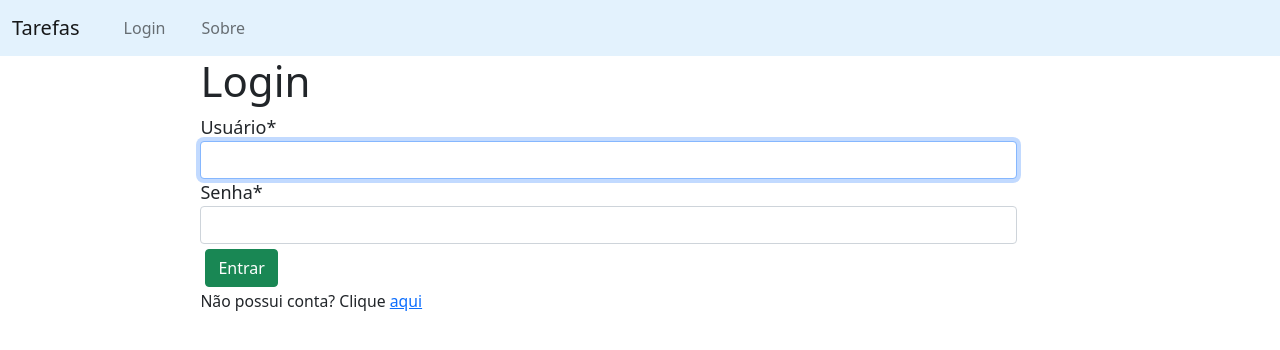
After one commit to cassio645/project, a Django app: page /accounts/login/ in a window 1280 px wide. The commit adds this page. Shown: the top 350 px of the page. Run offline with Django 3.2, Linux system fonts and the light colour scheme; some libraries are stand-ins or nearby versions.

Commit message:
feito parte de atenticacao

```diff
--- /dev/null
+++ b/project/accounts/templates/registration/login.html
@@ -0,0 +1,15 @@
+{% extends 'base.html' %}
+{% block title %}Login{% endblock %}
+{% load crispy_forms_tags %}
+
+{% block content %}
+<div class="col-sm" id="auth-centralize">
+    <h1>Login</h1>
+    <form method="post">
+        {% csrf_token %}
+        {{ form|crispy }}
+        <input class="btn btn-success" type="submit" value="Entrar">
+    </form>
+    <p><small>Não possui conta? Clique <a href="{% url 'auth:signup' %}">aqui</a></small></p>
+</div>
+{% endblock %}
--- a/project/accounts/urls.py
+++ b/project/accounts/urls.py
@@ -1,7 +1,19 @@
 from django.urls import path
 
+from django.contrib.auth import views as auth_views
 from . import views
 
+app_name = "auth"
+
 urlpatterns = [
+    path("login/", auth_views.LoginView.as_view(), name="login"),
+    path("logout/", auth_views.LogoutView.as_view(), name="logout"),
+    path("cadastro/", views.SignupView.as_view(), name="signup"),
+
 
 ]
+
+'''path("cadastro/", views.SignupView.as_view(), name="signup"),
+path("login/", views.LoginView.as_view(), name="login"),
+path("logout/", views.LogoutView.as_view(),
+name="logout"),'''
--- a/project/project/settings.py
+++ b/project/project/settings.py
@@ -133,3 +133,8 @@ DEFAULT_AUTO_FIELD = 'django.db.models.BigAutoField'
 
 # crispy
 CRISPY_TEMPLATE_PACK = 'bootstrap4'
+
+# auth redirect
+LOGIN_REDIRECT_URL = "/"
+LOGIN_URL = 'login'
+LOGOUT_REDIRECT_URL = 'login'
--- a/project/todo/static/css/style.css
+++ b/project/todo/static/css/style.css
@@ -2,6 +2,13 @@
 .nav-item{
   padding-left: 20px;
 }
+
+/* botoes no geral*/
+.btn {
+  margin-top: 5px;
+  margin-left: 5px;
+}
+
 
 /* lista de tarefas */
 #table1 {
@@ -55,8 +62,6 @@
 
 
 /* icones de status da lista */
-
-
 #check{
   color:rgb(16, 187, 10);
   margin-left: 20px;
@@ -66,3 +71,14 @@
   color:rgb(207, 21, 21);
   margin-left: 20px;
 }
+
+/* auth */
+#auth-centralize{
+  font-size: 18px;
+  margin-right: 20%;
+  margin-left: 15%;
+}
+
+#auth-centralize h1{
+  font-size: 42px;
+}
--- a/project/todo/templates/base.html
+++ b/project/todo/templates/base.html
@@ -14,7 +14,11 @@
 <body>
       <nav class="navbar navbar-expand-lg navbar-light" style="background-color: #e3f2fd;">
           <div class="container-fluid">
-            <a class="navbar-brand" href="/">Tarefas</a>
+            {% if request.user.is_authenticated %}
+              <a class="navbar-brand" href="/">Olá {{ user.get_username|title }}</a>
+            {% else %}
+                <a class="navbar-brand" href="/">Tarefas</a>
+            {% endif %}
             <button class="navbar-toggler" type="button" data-bs-toggle="collapse" data-bs-target="#navbarNav" aria-controls="navbarNav" aria-expanded="false" aria-label="Toggle navigation">
               <span class="navbar-toggler-icon"></span>
             </button>
@@ -22,14 +26,14 @@
               <ul class="navbar-nav">
               {% if request.user.is_authenticated %}
               <li class="nav-item">
-                <a class="nav-link" href="{% url 'todo:create' %}">Nova Tarefa</a>
+                <a class="nav-link" href="{% url 'todo:create' %}">Criar nova tarefa</a>
               </li>
                 <li class="nav-item">
-                  <a class="nav-link" href="#">Logout</a>
+                  <a class="nav-link" href="{% url 'auth:logout' %}">Logout</a>
                 </li>
               {% else %}
                 <li class="nav-item">
-                  <a class="nav-link" href="#">Login</a>
+                  <a class="nav-link" href="{% url 'auth:login' %}">Login</a>
                 </li>
               {% endif %}
                 <li class="nav-item">
```
Also changed, not shown: project/accounts/forms.py (added, +9 -0 lines), project/accounts/templates/registration/register.html (added, +14 -0 lines), project/accounts/views.py (+19 -2 lines), project/todo/views.py (+8 -0 lines).
